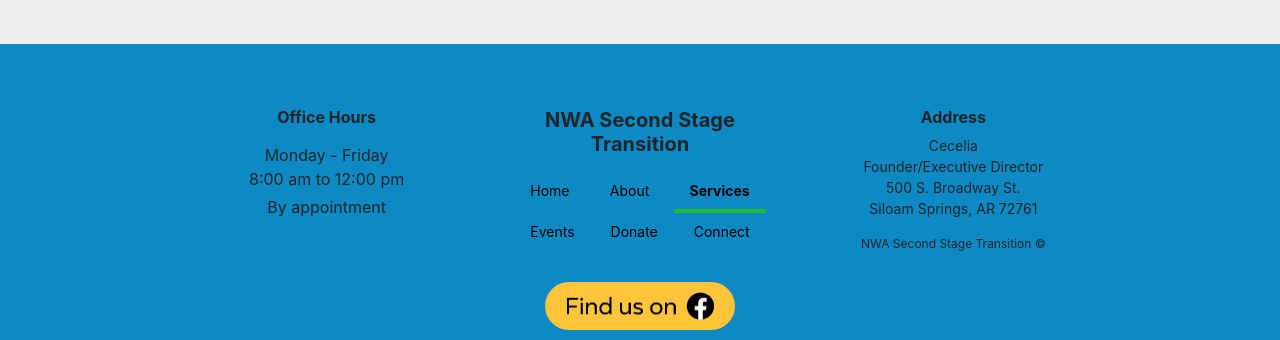
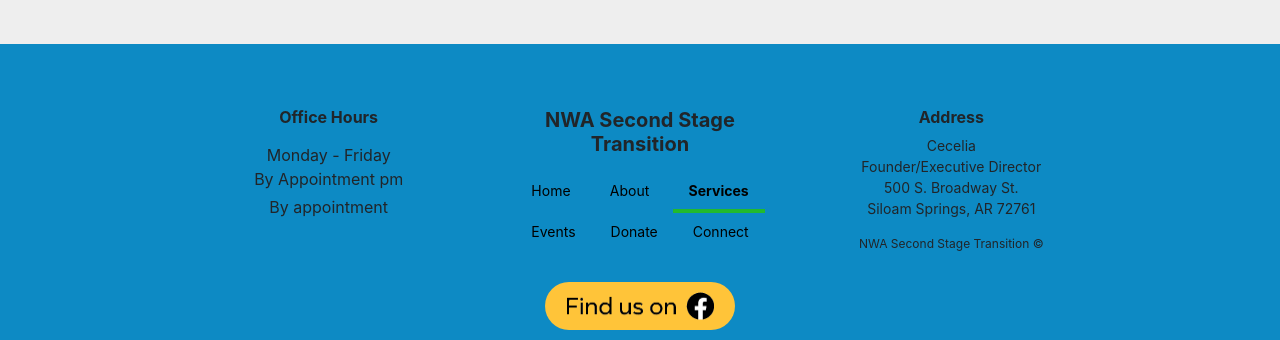
Before and after one commit to nwa-second-stage-transition/nwa-second-stage-transition.github.io, a Jekyll site: the page services.html, which Jekyll copies as it is, in a window 1280 px wide. Shown: the part 809-1149 px from the top of the page. Built offline with Jekyll 4.4.1, drawn with Linux system fonts in a browser that asks for light colours; nearby versions of some CDN libraries.

Commit message:
Update services.html

```diff
--- a/services.html
+++ b/services.html
@@ -167,7 +167,7 @@
 <p class="footer-content">
   <div class="pb-1">
     Monday - Friday<br>
-    8:00 am to 12:00 pm<br>
+   By Appointment pm<br>
   </div>
   <div class="pb-1">
     By appointment<br>
```
